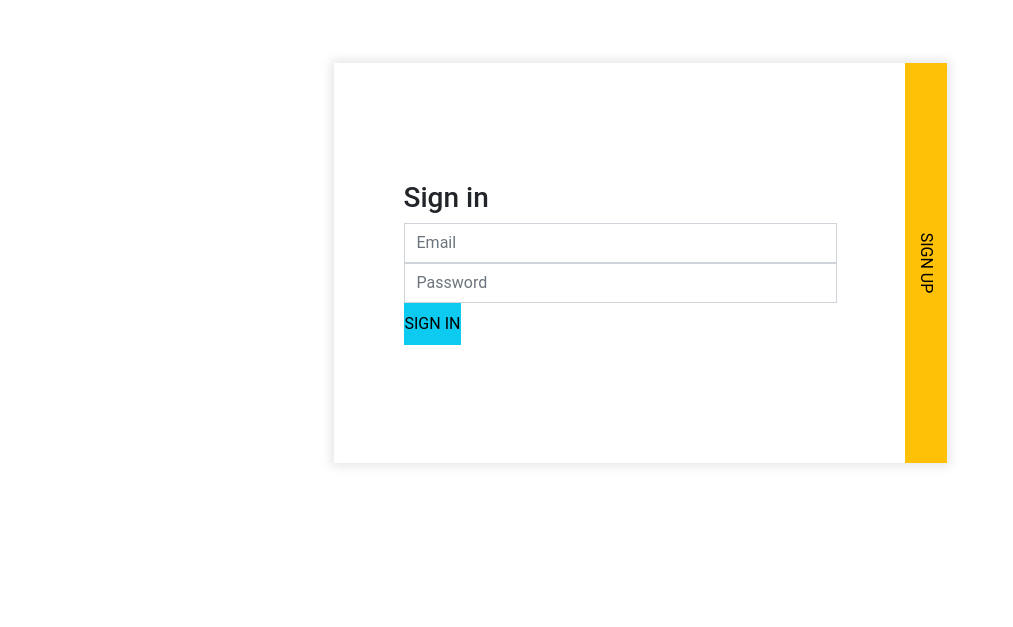
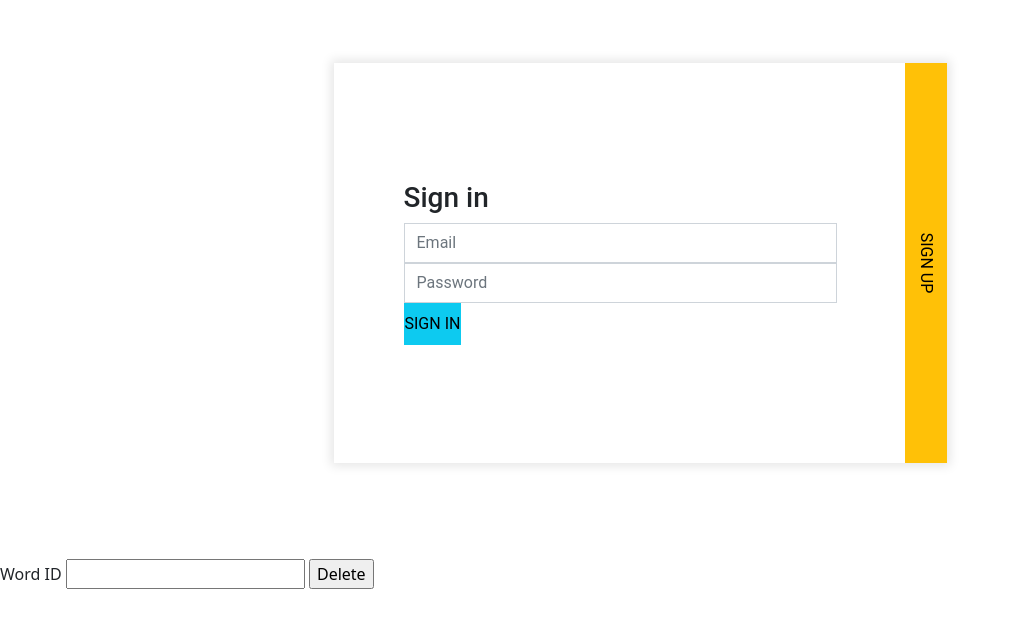
Before and after one commit to rosydiazl/Favorite-Words-Collection-FE, a website built with webpack: page index.html in a window 1280 px wide. Shown: the part 73-700 px from the top of the page, without its empty margins (0-1013 px from the left). Built offline with nearby package versions, Linux system fonts and the light colour scheme.

Commit message:
Add form for Delete word.

```diff
--- a/index.html
+++ b/index.html
@@ -102,6 +102,12 @@
         <input name="word[sentence]" type="text">
         <input type="submit" value="Update">
       </form>
+      <form id="delete-word">
+        <label>Word ID</label>
+        <input name="word[_id]" type="text">
+        <input type="submit" value="Delete">
+      </form>
+      <p id="delete-word-message"></p>
       <p id="update-word-message"></p>
       <p id="create-word-message"></p>
       <button id="words-index">Show words</button>
```
